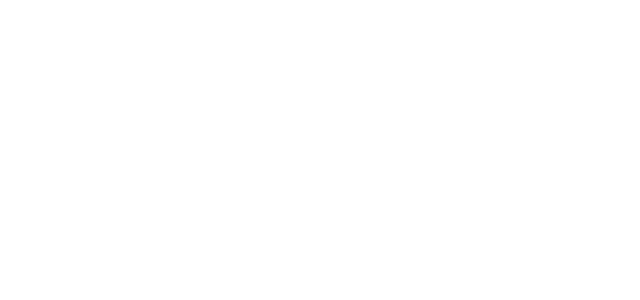
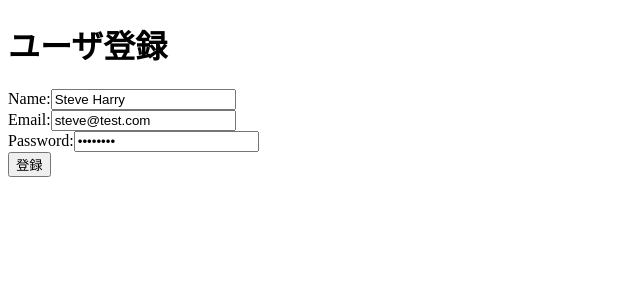
Before and after one commit to Ito-Design/ui-analytics, a Nuxt app: page /register-member in a window 1280 px wide. Before the commit this address had no page. Shown: the top 300 px of the page, without its empty margins (0-640 px from the left). Built offline with nearby package versions, Linux system fonts and the light colour scheme.

Commit message:
[update]会員登録機能の追加

```diff
--- /dev/null
+++ b/pages/register-member.vue
@@ -0,0 +1,45 @@
+<template>
+  <div>
+    <div>
+      <h1>ユーザ登録</h1>
+      <form @submit.prevent="registerUser">
+        <div class="form-group">
+          <label for="name">Name:</label>
+          <input v-model="user.name" />
+        </div>
+        <div class="form-group">
+          <label for="email">Email:</label>
+          <input v-model="user.email" />
+        </div>
+        <div class="form-group">
+          <label for="password">Password:</label>
+          <input type="password" v-model="user.password" />
+        </div>
+        <button type="submit">登録</button>
+      </form>
+    </div>
+  </div>
+</template>
+
+<script>
+export default {
+  data() {
+    return {
+      user: {
+        name: 'Steve Harry',
+        email: 'steve@test.com',
+        password: 'password',
+      },
+    }
+  },
+  methods: {
+    registerUser() {
+      this.$axios.post('/api/auth/register', this.user).then((response) => {
+        this.$auth.loginWith('local', {
+          data: this.user,
+        })
+      })
+    },
+  },
+}
+</script>
```
